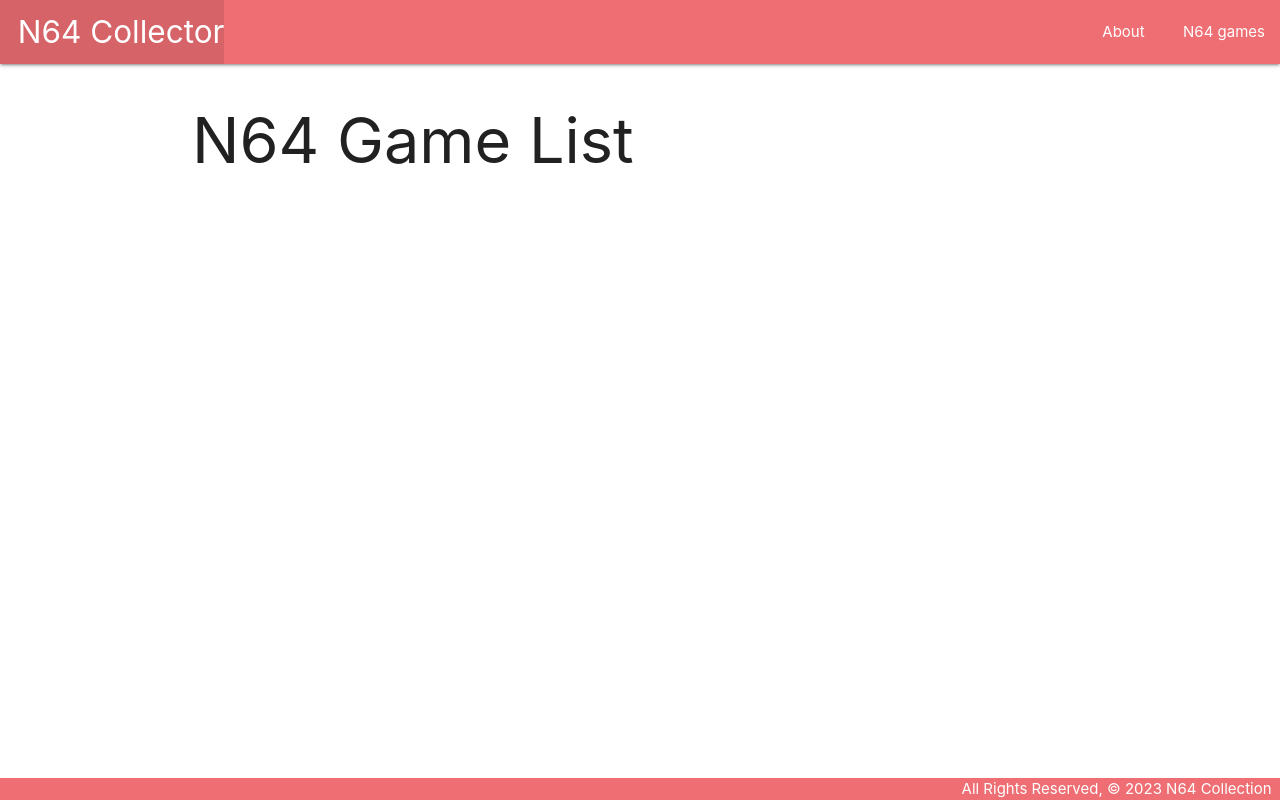
After one commit to kearmododragon/Finch-Collector, a Django app: template main_app/templates/N64_index.html in a window 1280 px wide. The commit adds this page. Run offline with Django 4.2, Linux system fonts and the light colour scheme; the template is opened without the code that fills it, so the values that code supplies are empty.

Commit message:
added table and pages for n64 games

```diff
--- a/main_app/templates/N64_games.html
+++ /dev/null
@@ -1,4 +0,0 @@
-{% extends 'base.html' %}
-{% block content %}
-    <h1>N64 games</h1>
-    {% endblock %}
--- /dev/null
+++ b/main_app/templates/N64_index.html
@@ -0,0 +1,16 @@
+{% extends 'base.html' %}
+{% block content %}
+
+<h1>N64 Game List</h1>
+
+{% for cat in cats %}
+  <div class="card">
+    <div class="card-content">
+      <span class="card-title">{{ n64.name }}</span>
+      <p>Genre: {{ N64.breed }}</p>
+      <p>Description: {{ n64.franchise }}</p>
+    </div>
+  </div>
+{% endfor %}
+
+{% endblock %}
--- a/main_app/templates/base.html
+++ b/main_app/templates/base.html
@@ -21,7 +21,7 @@
         <ul class="right">
           <li><a href="/about">About</a></li>
           <li><a href="/n64_games" >&nbsp;&nbsp;N64 games</a></li>
-        </ul>
+          </ul>
       </div>
     </nav>
   </header>
--- a/main_app/urls.py
+++ b/main_app/urls.py
@@ -5,5 +5,5 @@
 urlpatterns = [
   path('', views.home, name='home'),
   path("about", views.about, name='about'),
-  path("n64_games", views.allfinches, name = 'n64_games')
+  path("n64_games", views.allfinches, name = 'n64_index')
 ]
--- a/main_app/views.py
+++ b/main_app/views.py
@@ -1,4 +1,8 @@
 from django.shortcuts import render
+n64 = [
+  {"name": "Mario Kart 64", "genre": "Racing", "franchise": "Mario"},
+  {"name": "Pokemon Stadium", "genre": "stratergy", "franchise": "Pokemon"},
+  ]
 
 # Define the home view
 def home(request):
@@ -9,4 +13,4 @@
   return render(request, 'about.html')
 
 def allfinches(request):
-  return render(request, 'n64_games.html')
+  return render(request, 'n64_index.html', {'n64': n64})
```
Also changed, not shown: 1 other file.
